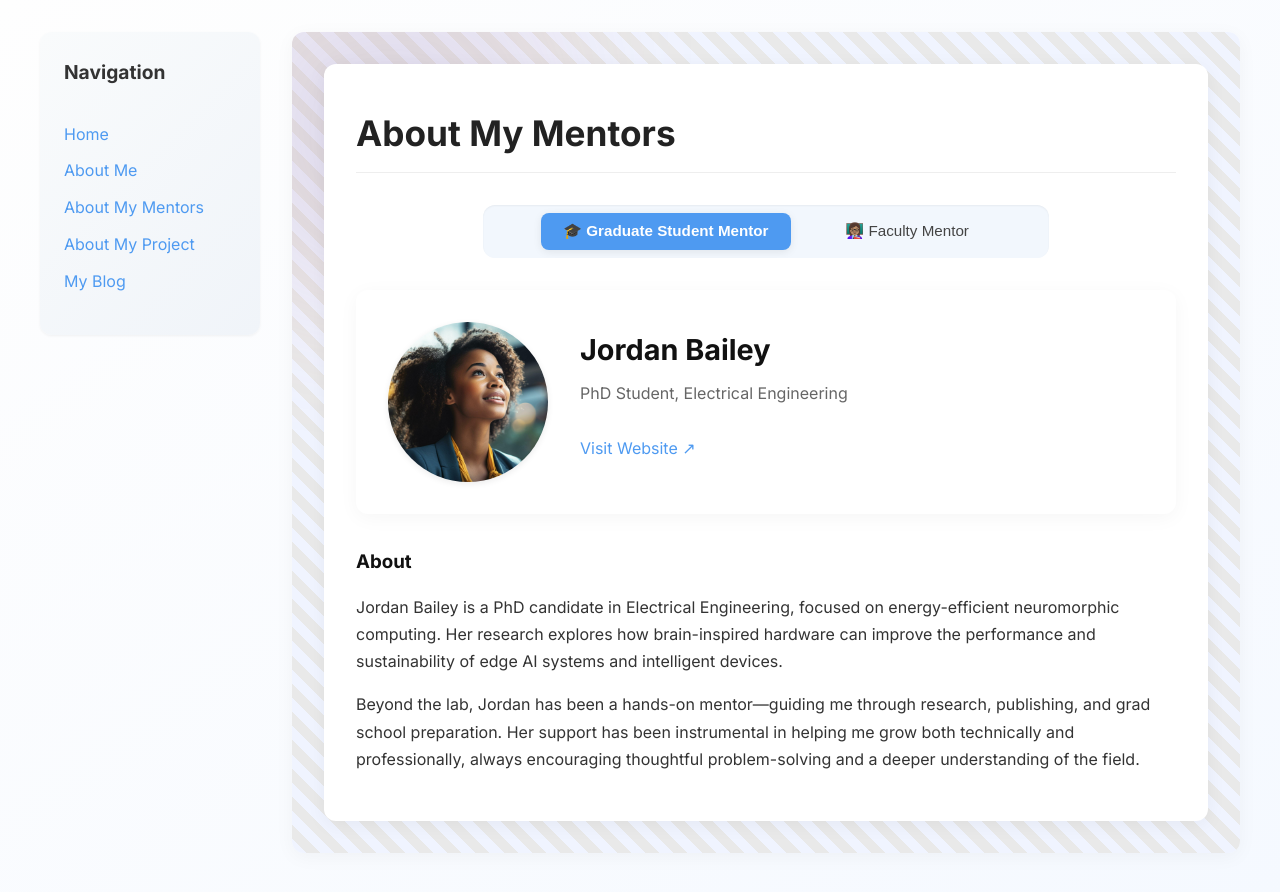
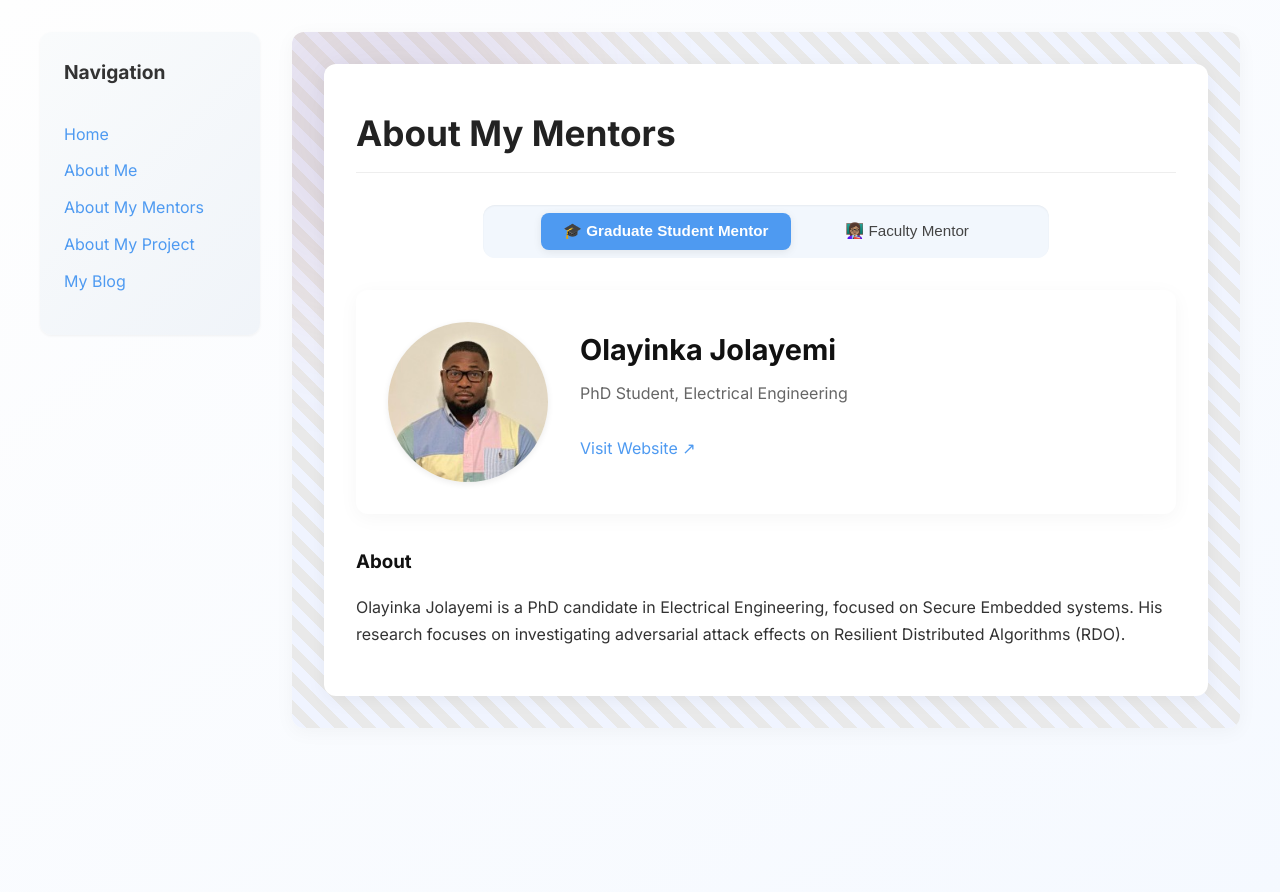
Before and after one commit to pedrocon42/pedrocon42.github.io, a Jekyll site: the page built from pages/about-my-mentor.md, in a window 1280 px wide. Shown: the top 892 px of the page. Built offline with Jekyll 4.4.1, drawn with Linux system fonts in a browser that asks for light colours.

Commit message:
Update about-my-mentor.md

```diff
--- a/pages/about-my-mentor.md
+++ b/pages/about-my-mentor.md
@@ -4,23 +4,18 @@ title: About My Mentors
 permalink: /about-my-mentor.html
 
 graduate_mentor:
-  name: Jordan Bailey
+  name: Olayinka Jolayemi
   title: PhD Student, Electrical Engineering
-  image: /assets/images/graduate-student-mentor.jpg
-  website: https://gradmentor.example.com
+  image: /assets/images/grad.student.jpg
+  website: https://www.linkedin.com/in/jolayemi-olayinka-85b38268/
   bio: |
-    Jordan Bailey is a PhD candidate in Electrical Engineering, focused on energy-efficient neuromorphic computing. Her research explores how brain-inspired hardware can improve the performance and sustainability of edge AI systems and intelligent devices.
-
-    Beyond the lab, Jordan has been a hands-on mentor—guiding me through research, publishing, and grad school preparation. Her support has been instrumental in helping me grow both technically and professionally, always encouraging thoughtful problem-solving and a deeper understanding of the field.
+    Olayinka Jolayemi is a PhD candidate in Electrical Engineering, focused on Secure Embedded systems. His research focuses on investigating adversarial attack effects on Resilient Distributed Algorithms (RDO).
 
 faculty_mentor:
-  name: Dr. Elijah Freeman
-  title: Professor Emeritus, Tuskegee University
-  image: /assets/images/faculty-mentor.jpg
-  website: https://facultymentor.example.com
+  name: Dr. Cliston Cole
+  title: Professor Cole, Morgan State University
+  image: /assets/images/dr.cole.jpg
+  website: https://www.sssresearch.com/home
   bio: |
-    Dr. Elijah Freeman is a pioneering figure in the field of neural engineering and robotics. With over four decades of experience in academia and research, his work has focused on developing accessible brain-computer interface systems and exploring how robotics can enhance human capability.
-
-    A passionate advocate for diversity in STEM, Dr. Freeman has mentored dozens of underrepresented students and continues to inspire the next generation of researchers and technologists through his leadership and legacy.
-
+    Dr. Cole’s research interests span digital signal processing, speech and image processing, radar systems, artificial intelligence (AI), machine learning, and neuroscience. He is particularly focused on developing algorithms and software systems that enhance speech recognition and computer vision capabilities in communication and AI applications. His work aims to improve quality of life through the advancement of intelligent systems, including embedded smart technologies.
 ---
```
